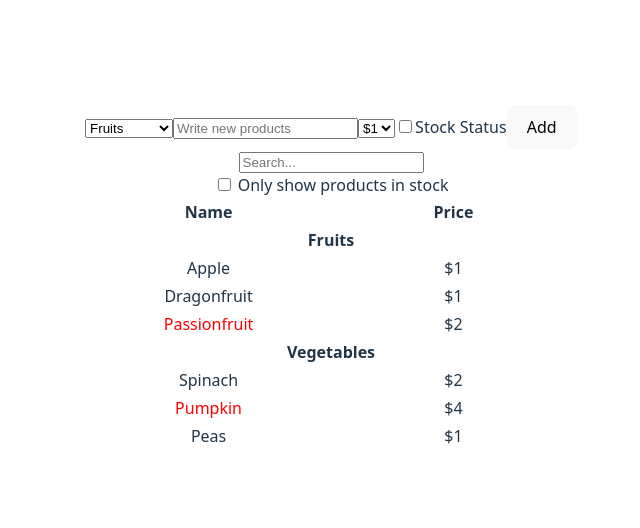
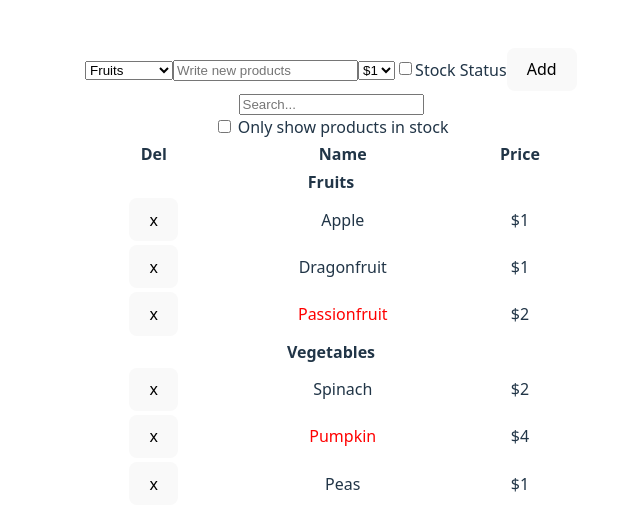
Before and after one commit to groom-practice/think-react-app, a React (Vite) app: page / in a window 1280 px wide. Shown: the part 122-650 px from the top of the page, without its empty margins (309-949 px from the left). Built offline with nearby package versions, Linux system fonts and the light colour scheme.

Commit message:
feat: 삭제 기능 추가

```diff
--- a/src/App.jsx
+++ b/src/App.jsx
@@ -43,10 +43,14 @@ export default function App() {
     setProducts(newProducts);
   };
 
+  const handleDelete = (productName) => {
+    setProducts(products.filter(p => p.name !== productName));
+  }
+
   return (
     <main>
       <AddProducts onAddProduct={handleAddProduct} />
-      <FilterableProductTable products={products} />
+      <FilterableProductTable products={products} onDelete={handleDelete} />
     </main>
   );
 }
--- a/src/components/FilterableProductTable.jsx
+++ b/src/components/FilterableProductTable.jsx
@@ -2,7 +2,7 @@ import { useState } from "react";
 import SearchBar from "./SearchBar";
 import ProductTable from "./ProductTable";
 
-function FilterableProductTable({ products }) {
+function FilterableProductTable({ products, onDelete }) {
   const [filterText, setFilterText] = useState("");
   const [inStockOnly, setInStockOnly] = useState(false);
   return (
@@ -17,6 +17,7 @@ function FilterableProductTable({ products }) {
         products={products}
         filterText={filterText}
         inStockOnly={inStockOnly}
+        onDelete={onDelete}
       />
     </div>
   );
--- a/src/components/ProductCategoryRow.jsx
+++ b/src/components/ProductCategoryRow.jsx
@@ -1,7 +1,7 @@
 function ProductCategoryRow({ category }) {
   return (
     <tr>
-      <th colSpan="2">{category}</th>
+      <th colSpan="3">{category}</th>
     </tr>
   );
 }
--- a/src/components/ProductRow.jsx
+++ b/src/components/ProductRow.jsx
@@ -1,4 +1,4 @@
-function ProductRow({ product }) {
+function ProductRow({ product, onDelete }) {
   const productName = product.stocked ? (
     product.name
   ) : (
@@ -6,7 +6,8 @@ function ProductRow({ product }) {
   );
   return (
     <tr>
-      <td style={{width: "50%"}}>{productName}</td>
+      <td><button onClick={(e) => onDelete(product.name)}>x</button></td>
+      <td>{productName}</td>
       <td>{product.price}</td>
     </tr>
   );
--- a/src/components/ProductTable.jsx
+++ b/src/components/ProductTable.jsx
@@ -1,7 +1,7 @@
 import ProductCategoryRow from "./ProductCategoryRow";
 import ProductRow from "./ProductRow";
 
-function ProductTable({ products, filterText, inStockOnly }) {
+function ProductTable({ products, filterText, inStockOnly, onDelete }) {
   const rows = [];
   let lastCategory = null;
 
@@ -21,13 +21,14 @@ function ProductTable({ products, filterText, inStockOnly }) {
         />
       );
     }
-    rows.push(<ProductRow product={product} key={product.name + index} />);
+    rows.push(<ProductRow product={product} key={product.name + index} onDelete={onDelete} />);
     lastCategory = product.category;
   });
   return (
     <table style={{ width: "100%" }}>
       <thead>
         <tr>
+          <th>Del</th>
           <th>Name</th>
           <th>Price</th>
         </tr>
```
